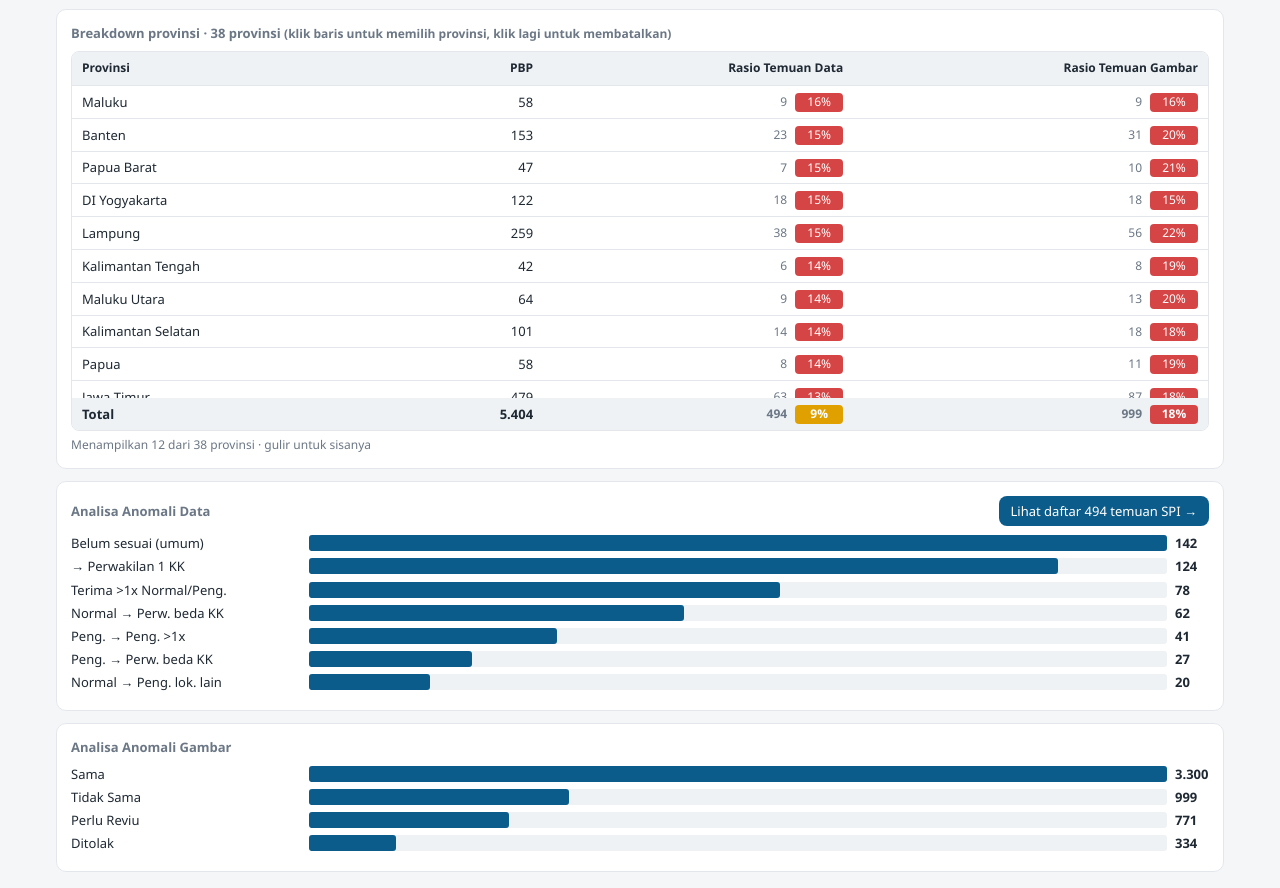
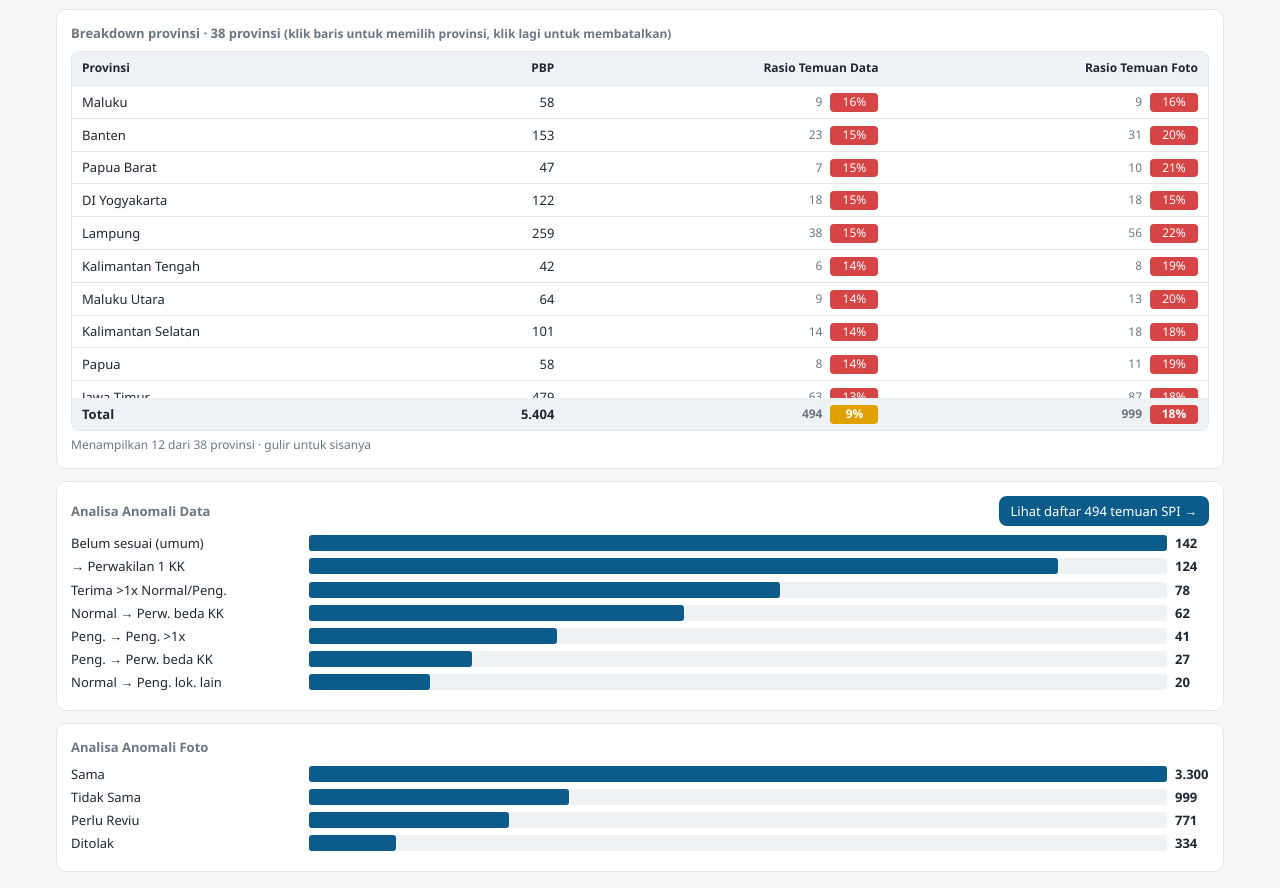
Before and after one commit to strawberrychizz/mockuppzz, a plain HTML site: page index.html in a window 1280 px wide. Shown: the part 325-1213 px from the top of the page. Drawn offline with Linux system fonts and the light colour scheme.

Commit message:
Ganti istilah Gambar menjadi Foto pada dashboard
Co-Authored-By: Claude Sonnet 5.5 <noreply@anthropic.com>
Claude-Session: https://claude.ai/code/session_01CHfbJwiN4Cu6QFmPDKtFpR

```diff
--- a/index.html
+++ b/index.html
@@ -87,7 +87,7 @@ tfoot td{font-weight:600;background:#eef2f5;position:sticky;bottom:0}
     <div class="card">
       <h3>Breakdown provinsi · 38 provinsi <span class="sub">(klik baris untuk memilih provinsi, klik lagi untuk membatalkan)</span></h3>
       <div class="scroll"><table>
-        <thead><tr><th>Provinsi</th><th class="n">PBP</th><th class="n">Rasio Temuan Data</th><th class="n">Rasio Temuan Gambar</th></tr></thead>
+        <thead><tr><th>Provinsi</th><th class="n">PBP</th><th class="n">Rasio Temuan Data</th><th class="n">Rasio Temuan Foto</th></tr></thead>
         <tbody id="provBody"></tbody>
         <tfoot><tr><td>Total</td><td class="n" id="tfP"></td><td class="n" id="tfD"></td><td class="n" id="tfG"></td></tr></tfoot>
       </table></div>
@@ -96,7 +96,7 @@ tfoot td{font-weight:600;background:#eef2f5;position:sticky;bottom:0}
 
     <div class="card"><div class="chead"><h3>Analisa Anomali Data</h3><button class="btn sm" id="btnList" onclick="go('p2')"></button></div><div id="catBars"></div></div>
 
-    <div class="card"><div class="chead"><h3>Analisa Anomali Gambar</h3></div><div id="rlBars"></div></div>
+    <div class="card"><div class="chead"><h3>Analisa Anomali Foto</h3></div><div id="rlBars"></div></div>
 
   </div>
 </section>
@@ -164,7 +164,7 @@ const colorOf=r=>r>=.1?"var(--red)":r>0?"var(--amber)":"var(--grey)";
 const fmt=n=>n.toLocaleString("id-ID");
 let sel="";
 
-const tg=p=>p.rl[1]; // Temuan Gambar (dummy) = kategori "Tidak Sama"
+const tg=p=>p.rl[1]; // Temuan Foto (dummy) = kategori "Tidak Sama"
 const order=[...P].sort((a,b)=>(b.tem/b.pbp-a.tem/a.pbp)||b.tem-a.tem);
 const cell=(n,t)=>{const r=n/t;return `<span class="sub" style="margin-right:8px">${fmt(n)}</span><span class="pill" style="background:${colorOf(r)}">${Math.round(r*100)}%</span>`};
 $("#provBody").innerHTML=order.map(p=>`<tr class="row" data-n="${p.n}" onclick="setSel(sel==='${p.n}'?'':'${p.n}')"><td>${p.n}</td><td class="n">${fmt(p.pbp)}</td><td class="n">${cell(p.tem,p.pbp)}</td><td class="n">${cell(tg(p),p.pbp)}</td></tr>`).join("");
```
